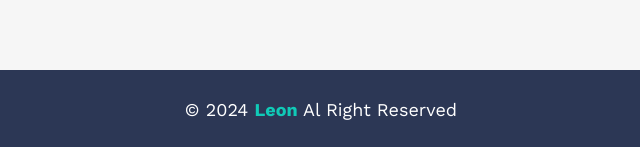
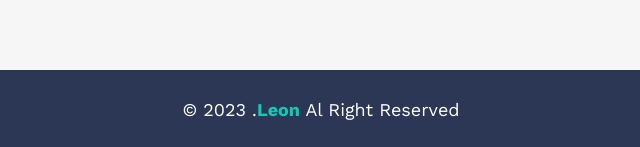
Before and after one commit to abogg19/project-1, a plain HTML site: page index.html in a window 1280 px wide. Shown: the part 3809-3956 px from the top of the page, 319-959 px from the left. Drawn offline with nearby package versions, Linux system fonts and the light colour scheme.

Commit message:
test update

```diff
--- a/index.html
+++ b/index.html
@@ -198,7 +198,7 @@
     <!-- /* end contact section */ -->
     <!-- /* start footer */ -->
     <div class="footer">
-        &copy; 2024 <span>leon</span> al right reserved
+        &copy; 2023 .<span>leon</span> al right reserved
     </div>
     <!-- /* end footer */ -->
 </body>
```
